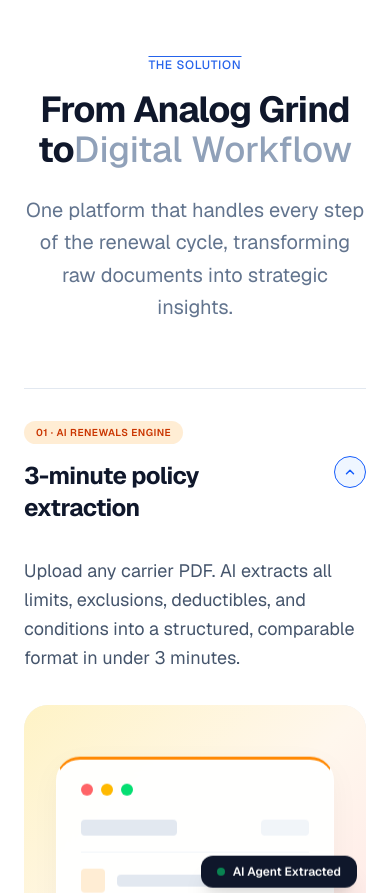
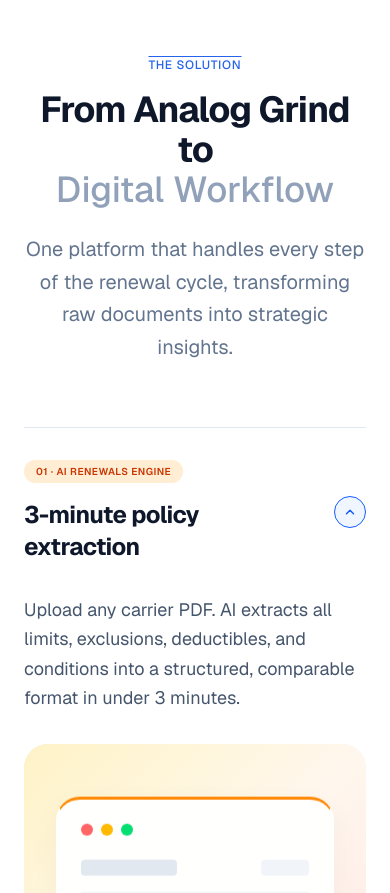
Before and after one commit to bwirakes/brokerbird-web-v3, a Next.js app: page / in a window 390 px wide. Shown: the part 3480-4373 px from the top of the page. Built offline with nearby package versions, Linux system fonts and the light colour scheme.

Commit message:
Comprehensive mobile spacing and line breaking fix for headings

```diff
--- a/components/FeaturesSection.tsx
+++ b/components/FeaturesSection.tsx
@@ -185,9 +185,9 @@ export default function FeaturesSection() {
             The Solution
           </motion.p>
           <motion.h2 variants={fadeUp} className="text-4xl sm:text-5xl lg:text-6xl font-bold text-slate-900 leading-[1.1] tracking-tight">
-            From Analog Grind to
+            From Analog Grind to{" "}
             <br className="hidden sm:block" />
-            <span className="text-slate-400 font-medium tracking-normal">
+            <span className="text-slate-400 font-medium tracking-normal block sm:inline">
               Digital Workflow
             </span>
           </motion.h2>
```
